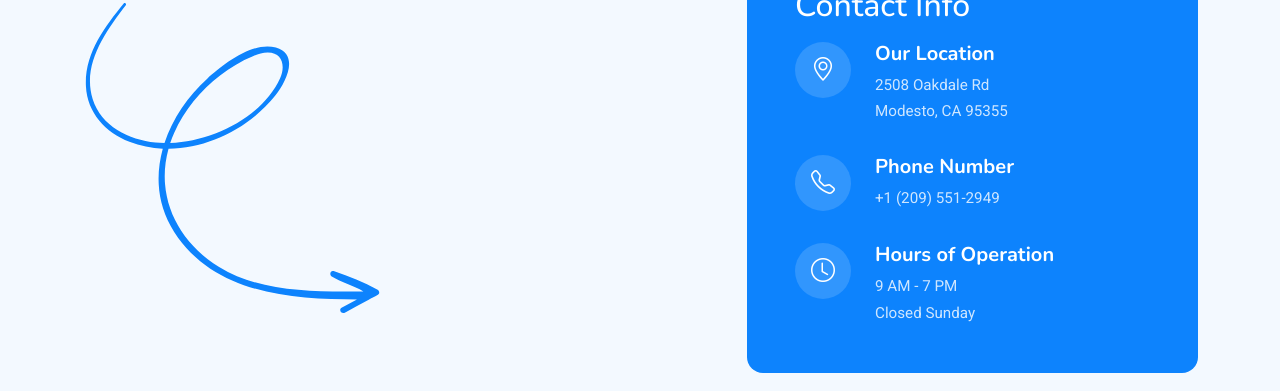
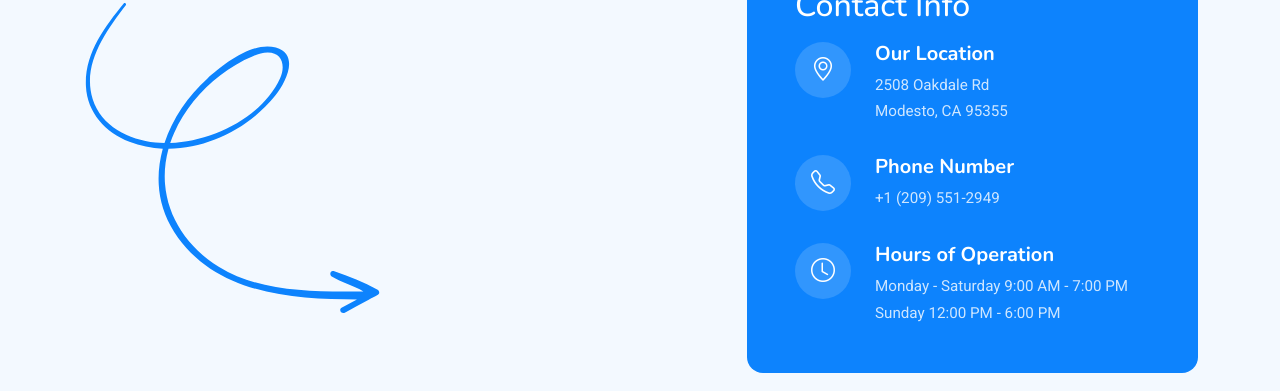
Before and after one commit to Hollis-Brown/Sahara-Market, a plain HTML site: page index.html in a window 1280 px wide. Shown: the part 4896-5287 px from the top of the page. Drawn offline with nearby package versions, Linux system fonts and the light colour scheme.

Commit message:
Change hours of operation again

```diff
--- a/index.html
+++ b/index.html
@@ -734,8 +734,8 @@
                   </div>
                   <div class="content">
                     <h4>Hours of Operation</h4>
-                    <p>9 AM - 7 PM</p>
-                    <p>Closed Sunday</p>
+                    <p>Monday - Saturday 9:00 AM - 7:00 PM </p>
+                    <p>Sunday 12:00 PM - 6:00 PM</p>
                   </div>
                 </div>
               </div>
```
